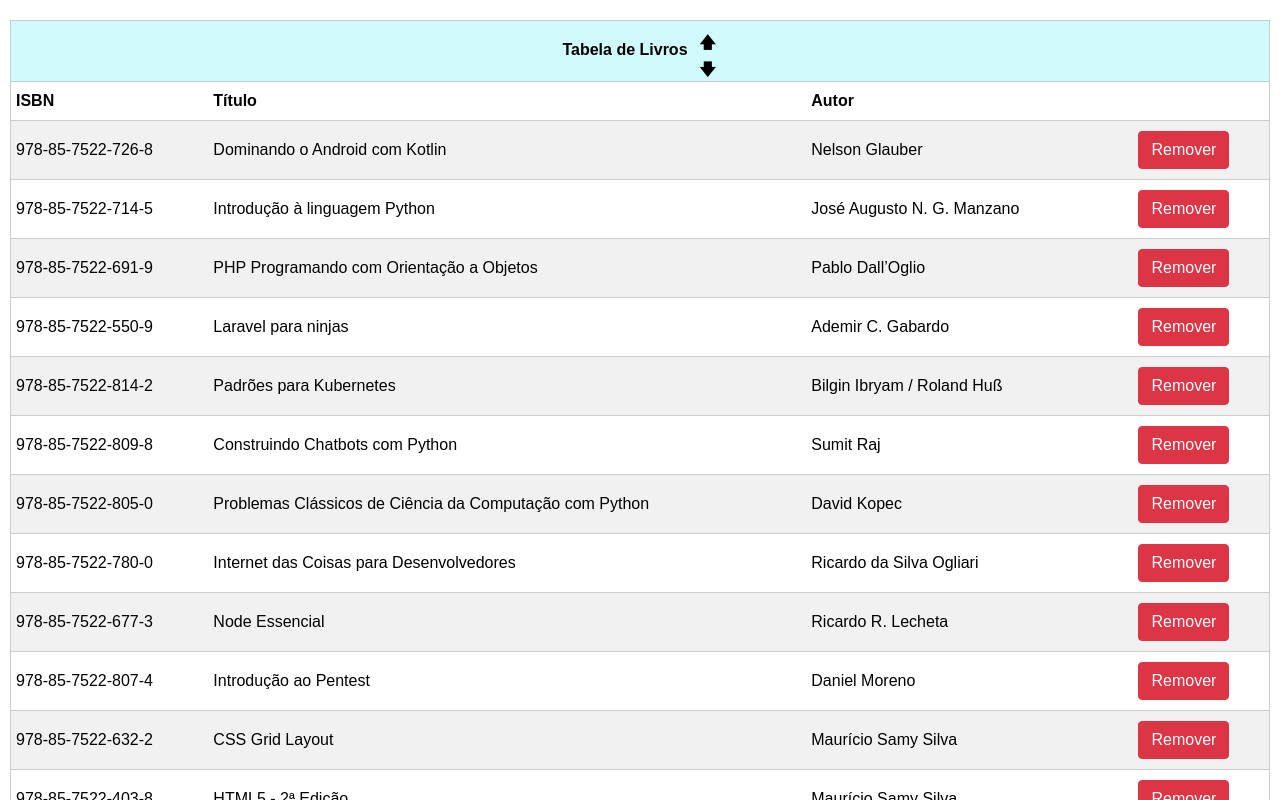
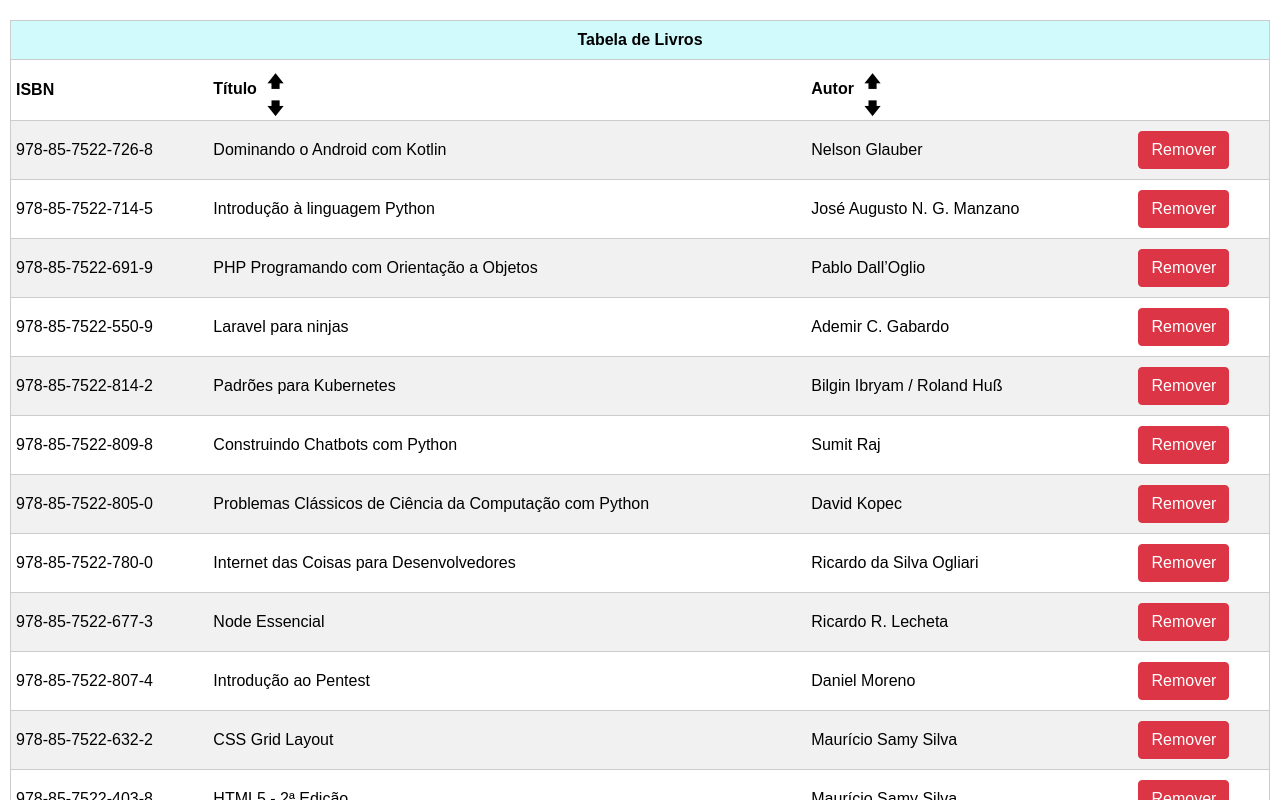
Before and after one commit to severidade/book_react_aprenda_praticando, a React (Create React App) app in the folder livro-react-maujor/tabela-livros/: page / in a window 1280 px wide. Shown: the top 800 px of the page. Built offline with nearby package versions, Linux system fonts and the light colour scheme.

Commit message:
feat: :rocket: Implementação da função que ordena os livros pelo autor.

```diff
--- a/livro-react-maujor/tabela-livros/src/App.js
+++ b/livro-react-maujor/tabela-livros/src/App.js
@@ -26,16 +26,31 @@ class App extends Component {
     this.setState({ livros });
   };
 
-  handleOrdenarCrescente = (titulo) => {
+  handleOrdenarCrescente = (item) => {
     const livros = this.state.livros.sort((a,b) =>
       a.titulo < b.titulo ? -1:0
     );
     this.setState({ livros });
   };
 
-  handleOrdenarDecrescente = (titulo) => {
+  handleOrdenarDecrescente = (item) => {
     const livros = this.state.livros.sort((a,b) =>
       a.titulo < b.titulo ? -1:0
+    );
+    livros.reverse();
+    this.setState({ livros });
+  };
+
+  handleOrdenarCrescenteAutor = (item) => {
+    const livros = this.state.livros.sort((a,b) =>
+      a.autor < b.autor ? -1:0
+    );
+    this.setState({ livros });
+  };
+
+  handleOrdenarDecrescenteAutor = (item) => {
+    const livros = this.state.livros.sort((a,b) =>
+      a.autor < b.autor ? -1:0
     );
     livros.reverse();
     this.setState({ livros });
@@ -47,6 +62,9 @@ class App extends Component {
 				<TabelaHead
           ordenarCrescente={ this.handleOrdenarCrescente}
           ordenarDecrescente={ this.handleOrdenarDecrescente}
+
+          ordenarCrescenteAutor={ this.handleOrdenarCrescenteAutor}
+          ordenarDecrescenteAutor={ this.handleOrdenarDecrescenteAutor}
         />
 				<TabelaBody
           livros={ this.state.livros }
--- a/livro-react-maujor/tabela-livros/src/componentes/TabelaHead.js
+++ b/livro-react-maujor/tabela-livros/src/componentes/TabelaHead.js
@@ -5,16 +5,23 @@ const TabelaHead = (props) => (
     <tr>
       <th colSpan="4">
         Tabela de Livros
+      </th>
+    </tr>
+    <tr>
+      <th>ISBN</th>
+      <th>
+        Título
         <div class="container-setinhas">
           <div onClick={ () => props.ordenarCrescente()} >&#129093;</div>
           <div onClick={ () => props.ordenarDecrescente()} >&#129095;</div>
         </div>
       </th>
-    </tr>
-    <tr>
-      <th>ISBN</th>
-      <th>Título</th>
-      <th>Autor</th>
+      <th>Autor
+        <div class="container-setinhas">
+          <div onClick={ () => props.ordenarCrescenteAutor()} >&#129093;</div>
+          <div onClick={ () => props.ordenarDecrescenteAutor()} >&#129095;</div>
+        </div>
+      </th>
       <th></th>
     </tr>
   </thead>
```
